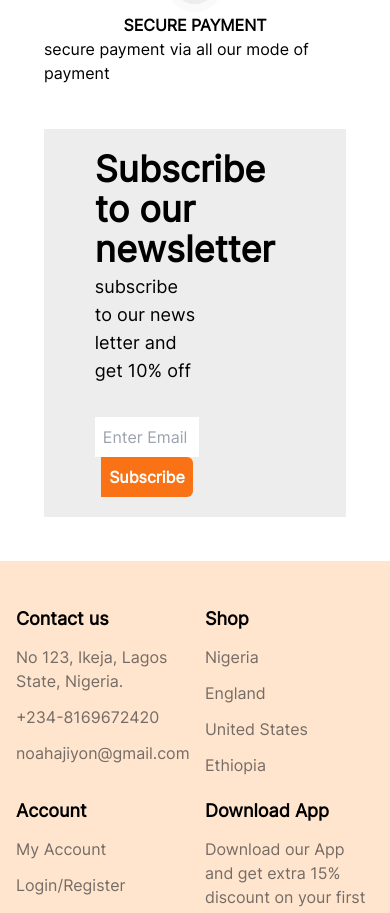
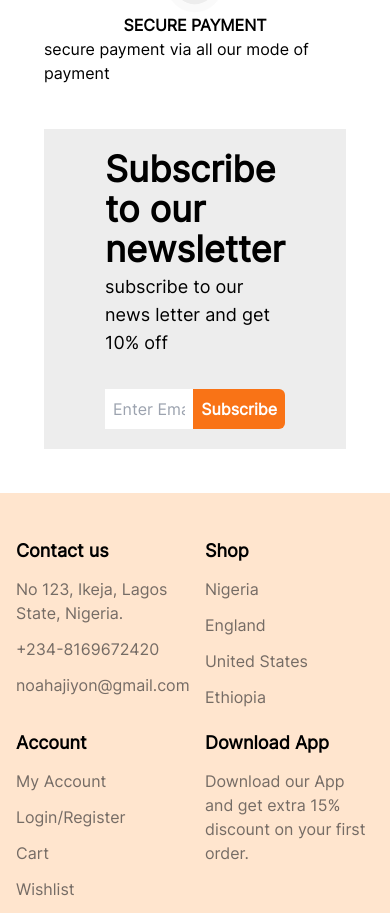
Before and after one commit to kaleabendrias/shopping_site, a React (Vite) app: page / in a window 390 px wide. Shown: the part 10960-11873 px from the top of the page. Built offline with nearby package versions, Linux system fonts and the light colour scheme.

Commit message:
Update Subscribe component layout and styles for responsiveness

```diff
--- a/src/components/Subscribe.jsx
+++ b/src/components/Subscribe.jsx
@@ -4,8 +4,8 @@ import perfume from "../assets/image/perfume.png";
 const Subscribe = () => {
   return (
     <div className="p-11">
-      <div className="bg-[#EDEDED] flex items-center justify-center gap-24 px-16 py-5">
-        <div className="flex flex-col gap-8 w-[60%]">
+      <div className="bg-[#EDEDED] flex items-center justify-center  px-16 py-5">
+        <div className="flex flex-col gap-8 md:w-[60%]">
           <div className="flex flex-col gap-1">
             <p className="text-4xl font-semibold">
               Subscribe to our newsletter
@@ -14,13 +14,13 @@ const Subscribe = () => {
               subscribe to our news letter and get 10% off
             </p>
           </div>
-          <div className="flex flex-col md:flex-row items-center w-full">
+          <div className="flex flex-row items-center w-full">
             <input
               type="text"
               placeholder="Enter Email"
               className="outline-none p-2 w-full"
             />
-            <button className="bg-orange-500 p-2 rounded-r-md text-white font-bold">
+            <button className="bg-orange-500 p-2 w-24 rounded-r-md text-white font-bold">
               Subscribe
             </button>
           </div>
```
